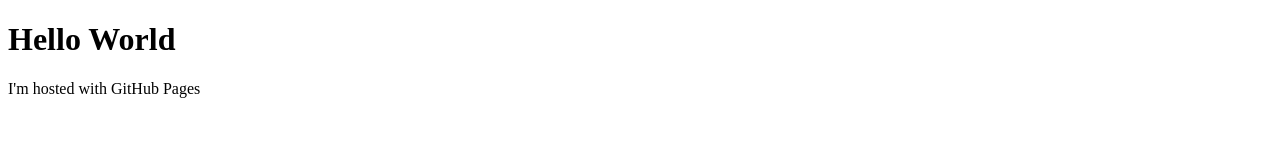
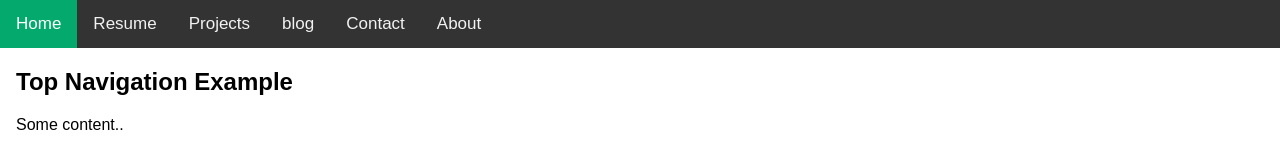
Before and after one commit to bcoopersql/data-master, a plain HTML site: page index.html in a window 1280 px wide. Drawn offline with Linux system fonts and the light colour scheme.

Commit message:
Added Navigation bar

```diff
--- a/index.html
+++ b/index.html
@@ -1,8 +1,54 @@
 <!DOCTYPE html>
 <html>
 <title>https://github.com/bcoopersql/data-master.io</title>
+<head>
+<meta name="viewport" content="width=device-width, initial-scale=1">
+<style>
+body {
+  margin: 0;
+  font-family: Arial, Helvetica, sans-serif;
+}
+
+.topnav {
+  overflow: hidden;
+  background-color: #333;
+}
+
+.topnav a {
+  float: left;
+  color: #f2f2f2;
+  text-align: center;
+  padding: 14px 16px;
+  text-decoration: none;
+  font-size: 17px;
+}
+
+.topnav a:hover {
+  background-color: #ddd;
+  color: black;
+}
+
+.topnav a.active {
+  background-color: #04AA6D;
+  color: white;
+}
+</style>
+</head>
 <body>
-<h1>Hello World</h1>
-<p>I'm hosted with GitHub Pages</p>
+
+<div class="topnav">
+  <a class="active" href="#home">Home</a>
+  <a href="#resume">Resume</a>
+  <a href="#projects">Projects</a>
+  <a href="#blog">blog</a>
+  <a href="#contact">Contact</a>
+  <a href="#about">About</a>
+</div>
+
+<div style="padding-left:16px">
+  <h2>Top Navigation Example</h2>
+  <p>Some content..</p>
+</div>
+
 </body>
 </html>
```
Also changed, not shown: template.html (added, +21 -0 lines), 1 other file.
